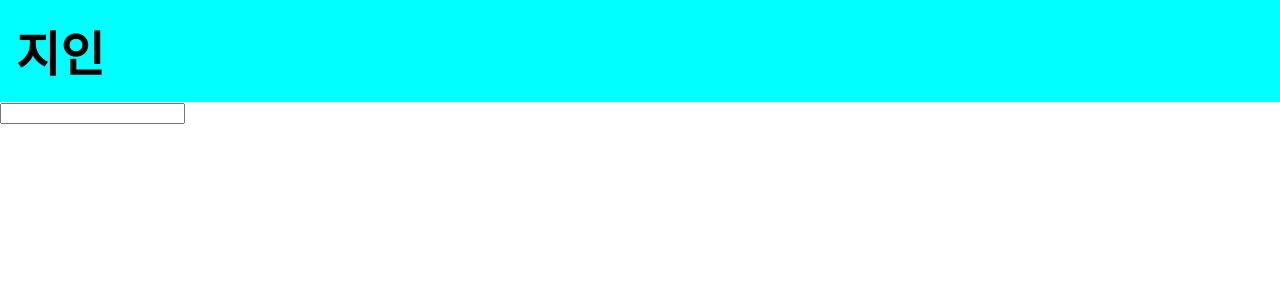
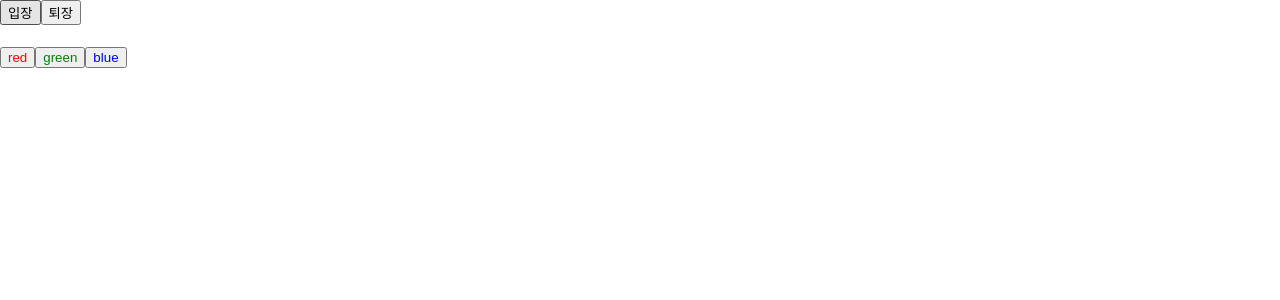
Before and after one commit to iamjinpark/hello-react, a React (Create React App) app: page / in a window 1280 px wide. Shown: the top 300 px of the page. Built offline with nearby package versions, Linux system fonts and the light colour scheme.

Commit message:
feat : 3강 state

```diff
--- a/src/App.js
+++ b/src/App.js
@@ -1,26 +1,15 @@
-import logo from './logo.svg';
+import MyComponent from './MyComponent';
+import Say from './Say';
 import './App.css';
 
 function App() {
-  // const name = undefined;
-  const name = '지인';
-  const style = {
-    backgroundColor: 'black',
-    color: 'aqua',
-    fontSize: '48px',
-    fontWeight: 'bold',
-    padding: '16px',
-  };
-
   return (
-    <div>
-      <div className="react">
-        {/* {name === "지인" ? <h1>지인아 안녕!</h1> : null} */}
-        {/* {name === "지인" && <h1>지인아 안녕!</h1>} */}
-        {name || '지인'}
-      </div>
-      <input />
-    </div>
+    <>
+      {/* <MyComponent name="react" favoriteNumber={9}>
+        리액트
+      </MyComponent> */}
+      <Say />
+    </>
   );
 }
 
--- /dev/null
+++ b/src/MyComponent.jsx
@@ -0,0 +1,26 @@
+import PropTypes from 'prop-types';
+
+const MyComponent = ({ name, children, favoriteNumber }) => {
+  //   const { name, children } = props;
+
+  return (
+    <div>
+      안녕하세요, 제 이름은 {name}입니다.
+      <br />
+      children 값은 {children}입니다.
+      <br />
+      제가 좋아하는 숫자는 {favoriteNumber}입니다.
+    </div>
+  );
+};
+
+MyComponent.defaultProps = {
+  name: '박지인',
+};
+
+MyComponent.propTypes = {
+  name: PropTypes.string,
+  favoriteNumber: PropTypes.number.isRequired,
+};
+
+export default MyComponent;
--- /dev/null
+++ b/src/Say.jsx
@@ -0,0 +1,28 @@
+import { useState } from 'react';
+
+function Say() {
+  const [message, setMessage] = useState('');
+  const onClickEnter = () => setMessage('안녕하세요!');
+  const onClickLeave = () => setMessage('안녕히가세요!');
+
+  const [color, setColor] = useState('black');
+  return (
+    <>
+      <button onClick={onClickEnter}>입장</button>
+      <button onClick={onClickLeave}>퇴장</button>
+      <h1 style={{ color }}>{message}</h1>
+
+      <button style={{ color: 'red' }} onClick={() => setColor('red')}>
+        red
+      </button>
+      <button style={{ color: 'green' }} onClick={() => setColor('green')}>
+        green
+      </button>
+      <button style={{ color: 'blue' }} onClick={() => setColor('blue')}>
+        blue
+      </button>
+    </>
+  );
+}
+
+export default Say;
```
